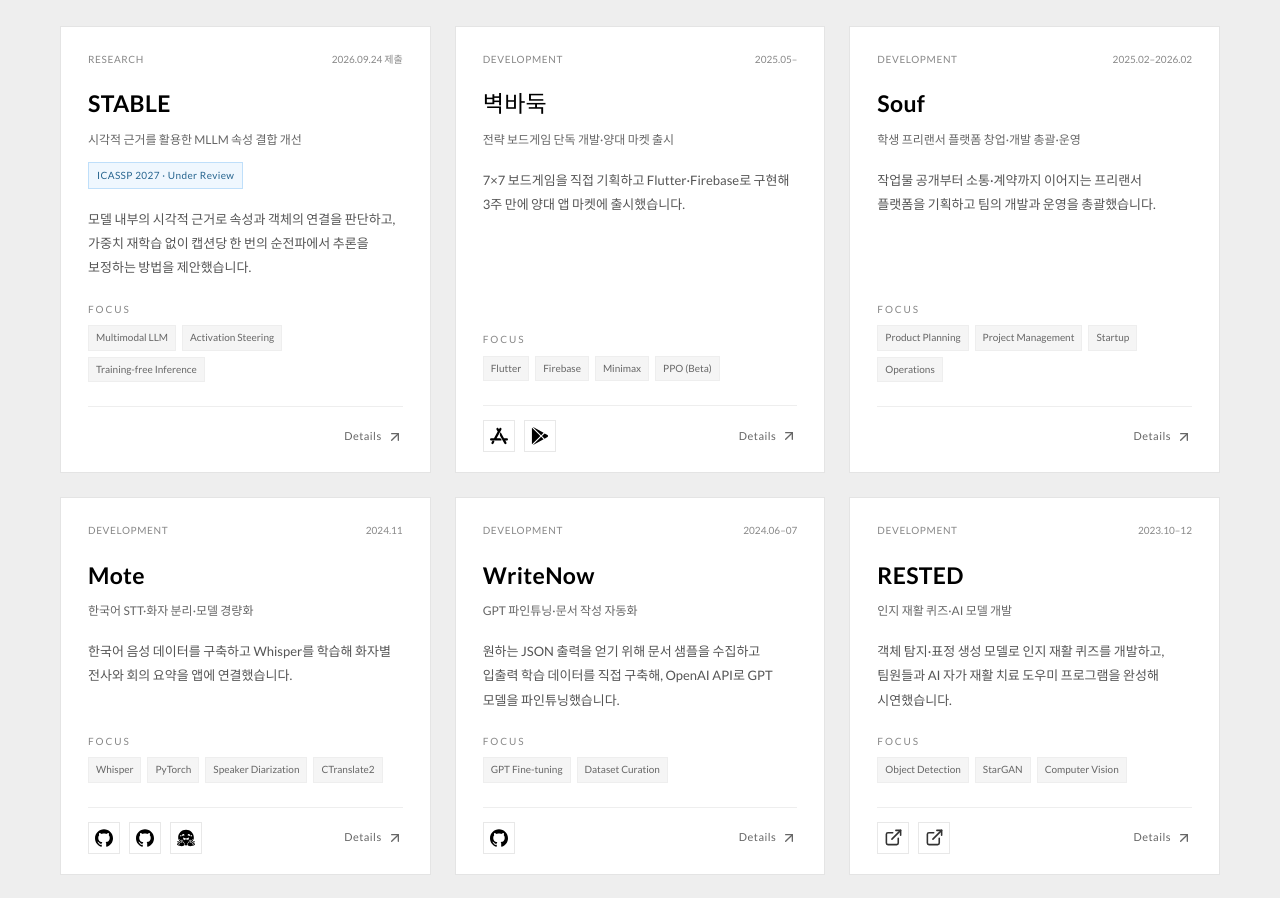
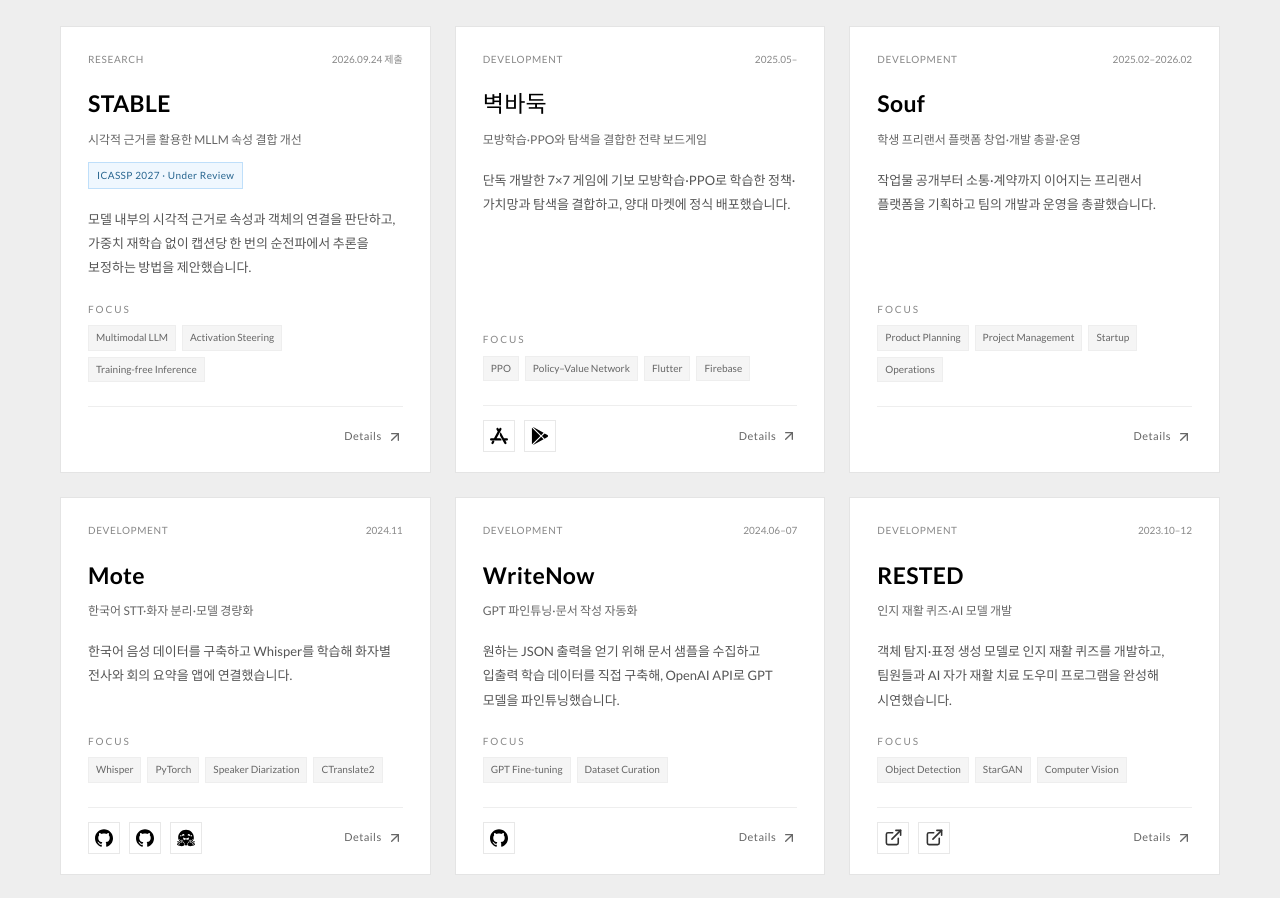
Before and after one commit to HahnGyuTak/portfolio, a React (Vite) app: page / in a window 1280 px wide. Shown: the part 1040-1938 px from the top of the page. Built offline with nearby package versions, Linux system fonts and the light colour scheme.

Commit message:
Update WallBaduk policy-value training and production release

```diff
--- a/public/resume-en.html
+++ b/public/resume-en.html
@@ -38,8 +38,8 @@
  <div class="project-index">02<span>DEV</span></div>
  <div class="project-body"><div class="project-top"><h3 id="wallbaduk-title">Wallbaduk</h3><span class="date">Development records from May 2025</span></div>
  <p class="project-subtitle">Solo-developed strategy game released on both app stores</p><p class="role">Planning · Design · Game AI · App &amp; multiplayer development · Release</p>
- <ul><li>Independently built the 7×7 game rules, interface, AI matches, and real-time multiplayer with Flutter and Firebase. Completed planning, design, development, and release on the App Store and Google Play in three weeks.</li><li>After launch, moved minimax and alpha-beta search to a separate isolate and improved Firestore synchronization, automatic matchmaking, and room cleanup. Trained a PPO agent through self-play and integrated it into the beta version.</li></ul>
- <div class="project-bottom"><span class="tech">Flutter / Firebase / Minimax / PPO</span><span class="project-links"><a href="https://apps.apple.com/kr/app/wall%EB%B0%94%EB%91%91/id6747090524">App Store</a> · <a href="https://play.google.com/store/apps/details?id=com.imtak.wall_baduk_app">Google Play</a></span></div></div></article><article class="project" aria-labelledby="souf-title">
+ <ul><li>Independently built the 7×7 game rules, interface, AI matches, and real-time multiplayer with Flutter and Firebase. Completed planning, design, development, and release on the App Store and Google Play in three weeks.</li><li>Trained a 3,554-parameter policy–value network on 6,782 actions from 160 games, then completed 512 PPO updates. Implemented Dart inference, combined the model with search, and shipped Expert/Sedol tiers with distinct search budgets and forced-win proof support for Sedol on both stores.</li></ul>
+ <div class="project-bottom"><span class="tech">Imitation Learning / PPO / Game AI / Flutter / Firebase</span><span class="project-links"><a href="https://apps.apple.com/kr/app/wall%EB%B0%94%EB%91%91/id6747090524">App Store</a> · <a href="https://play.google.com/store/apps/details?id=com.imtak.wall_baduk_app">Google Play</a></span></div></div></article><article class="project" aria-labelledby="souf-title">
  <div class="project-index">03<span>DEV</span></div>
  <div class="project-body"><div class="project-top"><h3 id="souf-title">Souf</h3><span class="date">Feb 2025–Feb 2026</span></div>
  <p class="project-subtitle">Founded, led development of, and operated a student freelance platform</p><p class="role">Founder &amp; CEO · Product planning · Development leadership · Operations</p>
--- a/public/resume.html
+++ b/public/resume.html
@@ -37,8 +37,8 @@
  <div class="project-index">02<span>DEV</span></div>
  <div class="project-body"><div class="project-top"><h3 id="wallbaduk-title">벽바둑</h3><span class="date">2025.05부터 개발 기록</span></div>
  <p class="project-subtitle">전략 보드게임 단독 개발·양대 마켓 출시</p><p class="role">기획 · 디자인 · 게임 AI · 앱·멀티플레이 개발 · 배포</p>
- <ul><li>Flutter·Firebase로 7×7 게임 규칙, 화면, AI 대전과 실시간 멀티플레이를 단독 개발했습니다. 기획·디자인·배포를 포함해 3주 만에 양대 앱 마켓에 출시했습니다.</li><li>출시 후 미니맥스·알파베타 탐색을 별도 isolate에서 실행하고, Firestore 동기화·자동 매칭·방 정리 로직을 개선했습니다. 셀프플레이로 학습한 PPO는 베타 버전에 적용했습니다.</li></ul>
- <div class="project-bottom"><span class="tech">Flutter / Firebase / Minimax / PPO</span><span class="project-links"><a href="https://apps.apple.com/kr/app/wall%EB%B0%94%EB%91%91/id6747090524">App Store</a> · <a href="https://play.google.com/store/apps/details?id=com.imtak.wall_baduk_app">Google Play</a></span></div></div></article><article class="project" aria-labelledby="souf-title">
+ <ul><li>Flutter·Firebase로 7×7 게임 규칙, 화면, AI 대전과 실시간 멀티플레이를 단독 개발했습니다. 기획·디자인·배포를 포함해 3주 만에 양대 앱 마켓에 출시했습니다.</li><li>160판·6,782개 행동으로 3,554개 파라미터의 정책·가치망을 모방학습한 뒤 PPO 512회 업데이트를 완료했습니다. Dart 추론을 구현해 탐색에 결합하고, 탐색 예산·승리 증명으로 Expert·Sedol을 구분한 AI를 양대 마켓 정식 앱에 적용했습니다.</li></ul>
+ <div class="project-bottom"><span class="tech">Imitation Learning / PPO / Game AI / Flutter / Firebase</span><span class="project-links"><a href="https://apps.apple.com/kr/app/wall%EB%B0%94%EB%91%91/id6747090524">App Store</a> · <a href="https://play.google.com/store/apps/details?id=com.imtak.wall_baduk_app">Google Play</a></span></div></div></article><article class="project" aria-labelledby="souf-title">
  <div class="project-index">03<span>DEV</span></div>
  <div class="project-body"><div class="project-top"><h3 id="souf-title">Souf</h3><span class="date">2025.02–2026.02</span></div>
  <p class="project-subtitle">학생 프리랜서 플랫폼 창업·개발 총괄·운영</p><p class="role">창업자 · 대표 · 서비스 기획 · 개발 총괄 · 운영</p>
--- a/src/app/content.en.json
+++ b/src/app/content.en.json
@@ -84,26 +84,27 @@
       "nameEn": "WallBaduk",
       "category": "development",
       "kicker": "GAME AI · SOLO PRODUCT",
-      "subtitle": "Solo-developed strategy game released on both stores",
+      "subtitle": "Strategy game combining imitation learning, PPO, and search",
       "period": "2025.05–",
-      "role": "Planning · Design · Game AI · App & multiplayer development · Release",
-      "summary": "I designed a 7×7 strategy board game, built it with Flutter and Firebase, and released it on both mobile app stores in three weeks.",
-      "problem": "I needed to turn strategic game rules, AI opponents, and real-time online matches into a complete mobile game.",
+      "role": "Planning · Design · Model training & game AI · App & multiplayer development · Release",
+      "summary": "Independently built a 7×7 game, trained a policy–value network with imitation learning and PPO, and shipped its search integration on both app stores.",
+      "problem": "I needed to combine learned decisions with rule-based search under mobile compute limits and provide distinct difficulty levels.",
       "contributions": [
-        "Implemented move and wall-placement validation, territory separation, and win/loss detection. I also built the game screens and customization features.",
-        "Built the intermediate AI with minimax and alpha–beta pruning, evaluating territory control and mobility while running search in a separate isolate. I also trained a PPO agent through self-play and integrated it into the beta version.",
-        "Implemented room-code entry and automatic matchmaking, with Firestore synchronizing game state. I checked edge cases and match progression through room entry limits, expired-room cleanup, and bot simulations."
+        "Implemented move and wall-placement validation, territory separation, win detection, screens, and customization with Flutter and Firebase. Built real-time multiplayer using room codes, automatic matchmaking, and Firestore synchronization.",
+        "Trained a 3,554-parameter residual CNN with policy and value heads on 6,782 actions from 160 completed games. Then ran PPO against search bots, frozen past policies, and the current policy, completing 131,072 learner decisions and 512 updates. Used value bootstrapping for truncated games and auxiliary imitation updates.",
+        "Implemented inference in Dart to run the trained model inside the app. The policy guides candidate selection and ordering; the value head contributes 15% to search scores when neural evaluations are available. Terminal outcomes retain the rule-based result.",
+        "Built Easy, Normal, Expert, and Sedol tiers. Expert and Sedol share weights but use different candidate breadth and time budgets of 0.5 s and up to 15 s. Added tactical and endgame forced-win proofs and repetition avoidance for Sedol."
       ],
-      "outcome": "Handled planning, design, development, and release independently, launching on the iOS App Store and Google Play in three weeks. I continued improving the AI and online multiplayer afterward.",
+      "outcome": "Handled planning, design, development, and release independently, launching the first version on both stores in three weeks. Subsequently shipped the policy–value/search AI update in the production iOS and Android apps.",
       "metric": {
         "value": "3 weeks",
         "label": "From planning to release on both stores"
       },
       "tags": [
+        "PPO",
+        "Policy–Value Network",
         "Flutter",
-        "Firebase",
-        "Minimax",
-        "PPO (Beta)"
+        "Firebase"
       ],
       "links": [
         {
--- a/src/app/content.json
+++ b/src/app/content.json
@@ -79,22 +79,28 @@
       "nameEn": "WallBaduk",
       "category": "development",
       "kicker": "GAME AI · SOLO PRODUCT",
-      "subtitle": "전략 보드게임 단독 개발·양대 마켓 출시",
+      "subtitle": "모방학습·PPO와 탐색을 결합한 전략 보드게임",
       "period": "2025.05–",
-      "role": "기획 · 디자인 · 게임 AI · 앱·멀티플레이 개발 · 배포",
-      "summary": "7×7 보드게임을 직접 기획하고 Flutter·Firebase로 구현해 3주 만에 양대 앱 마켓에 출시했습니다.",
-      "problem": "전략적인 게임 규칙과 AI 대전, 실시간 온라인 대전을 하나의 모바일 게임으로 완성해야 했습니다.",
+      "role": "기획 · 디자인 · 모델 학습·게임 AI · 앱·멀티플레이 개발 · 배포",
+      "summary": "단독 개발한 7×7 게임에 기보 모방학습·PPO로 학습한 정책·가치망과 탐색을 결합하고, 양대 마켓에 정식 배포했습니다.",
+      "problem": "모바일 게임의 제한된 계산 예산에서 학습 모델의 판단과 규칙 기반 탐색을 연결하고, 난이도별로 다른 상대를 제공해야 했습니다.",
       "contributions": [
-        "말 이동과 벽 설치의 유효성, 영역 분리, 승패 판정을 구현하고 게임 화면과 커스터마이징 기능을 개발했습니다.",
-        "중급 AI에 미니맥스·알파베타 가지치기를 적용했습니다. 확보 영역과 이동 가능성을 평가하고 탐색은 별도 isolate에서 실행했습니다. PPO 에이전트는 셀프플레이로 학습해 베타 버전에 적용했습니다.",
-        "방 코드 접속과 자동 매칭을 구현하고 Firestore로 게임 상태를 동기화했습니다. 입장 제한·만료 방 정리와 봇 시뮬레이션으로 예외 상황과 게임 진행을 점검했습니다."
+        "Flutter·Firebase로 말 이동·벽 설치의 유효성, 영역 분리·승패 판정, 게임 화면·커스터마이징을 구현했습니다. 방 코드·자동 매칭과 Firestore 동기화로 실시간 멀티플레이를 개발했습니다.",
+        "완료된 대국 160판·6,782개 행동으로 3,554개 파라미터의 잔차 CNN 정책·가치망을 모방학습했습니다. 이후 탐색 봇·과거 모델·현재 정책을 상대로 PPO를 학습해 131,072회 결정 수집·512회 업데이트를 완료했습니다. 중단된 판은 다음 상태 가치로 이어 계산하고 보조 모방학습을 유지했습니다.",
+        "학습 모델의 Dart 추론을 구현해 앱에서 실행했습니다. 정책망으로 탐색 후보·순서를 정하고, 신경망 평가가 준비된 단계에서는 가치망을 탐색 점수에 15% 결합했습니다. 실제 종국 결과는 규칙 탐색의 판정을 유지했습니다.",
+        "Easy·Normal·Expert·Sedol 네 난이도를 구성했습니다. Expert·Sedol은 같은 가중치를 쓰되 0.5초·최대 15초의 예산과 후보 폭으로 구분하고, Sedol에는 반복 회피와 전술·종반 강제 승리 증명을 추가했습니다."
       ],
-      "outcome": "기획·디자인·개발·배포를 단독 수행해 3주 만에 iOS App Store와 Google Play에 출시했습니다. 이후 AI와 온라인 대전을 개선했습니다.",
+      "outcome": "기획·디자인·개발·배포를 단독 수행해 3주 만에 양대 마켓에 최초 출시했습니다. 이후 정책·가치망과 탐색을 결합한 AI 업데이트도 iOS·Android 정식 버전에 배포했습니다.",
       "metric": {
         "value": "3주",
         "label": "기획부터 양대 마켓 출시까지"
       },
-      "tags": ["Flutter", "Firebase", "Minimax", "PPO (Beta)"],
+      "tags": [
+        "PPO",
+        "Policy–Value Network",
+        "Flutter",
+        "Firebase"
+      ],
       "links": [
         {
           "label": "App Store",
```
Also changed, not shown: 2 other files (tests, documents, lock files or other folders).
